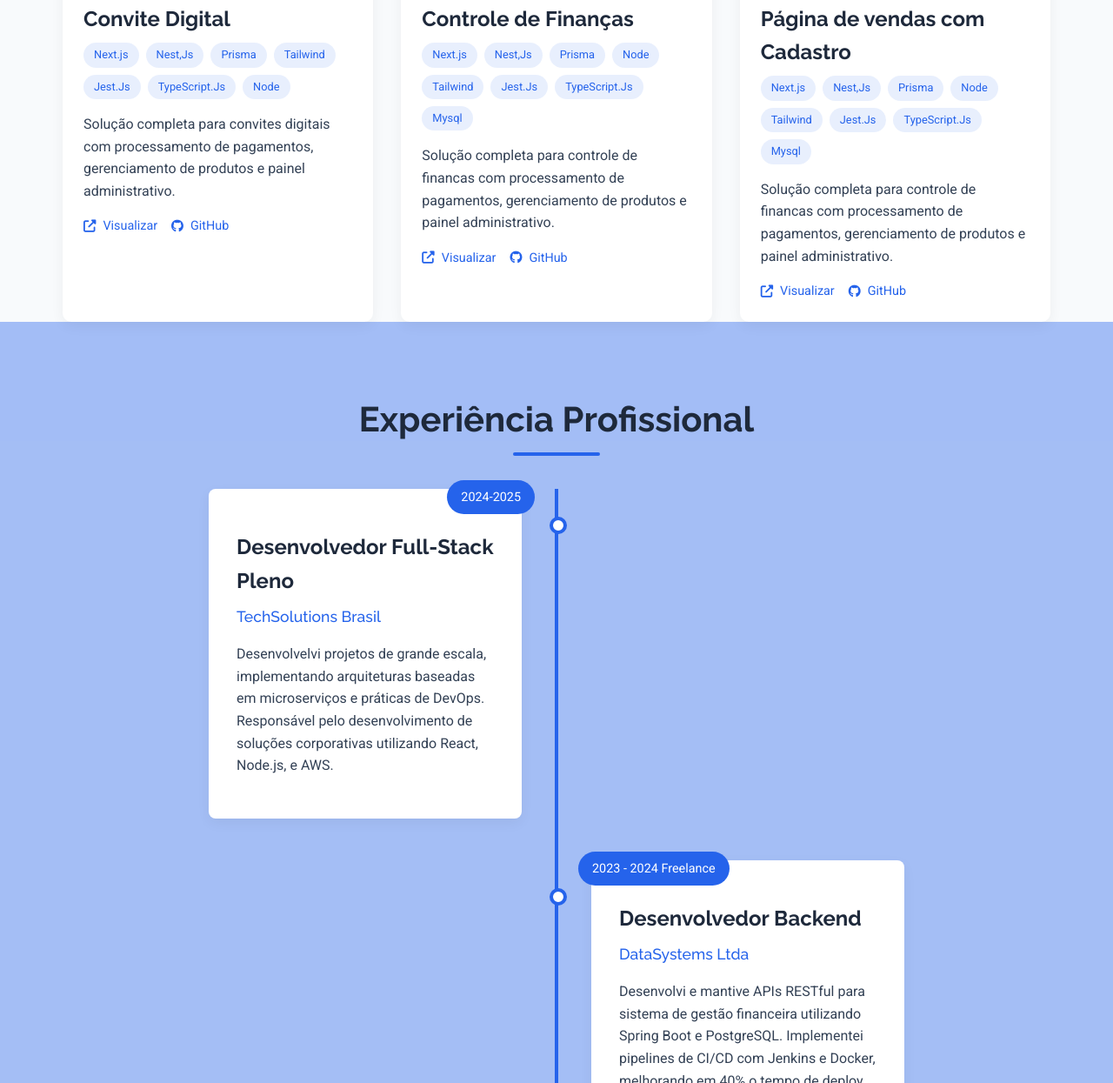
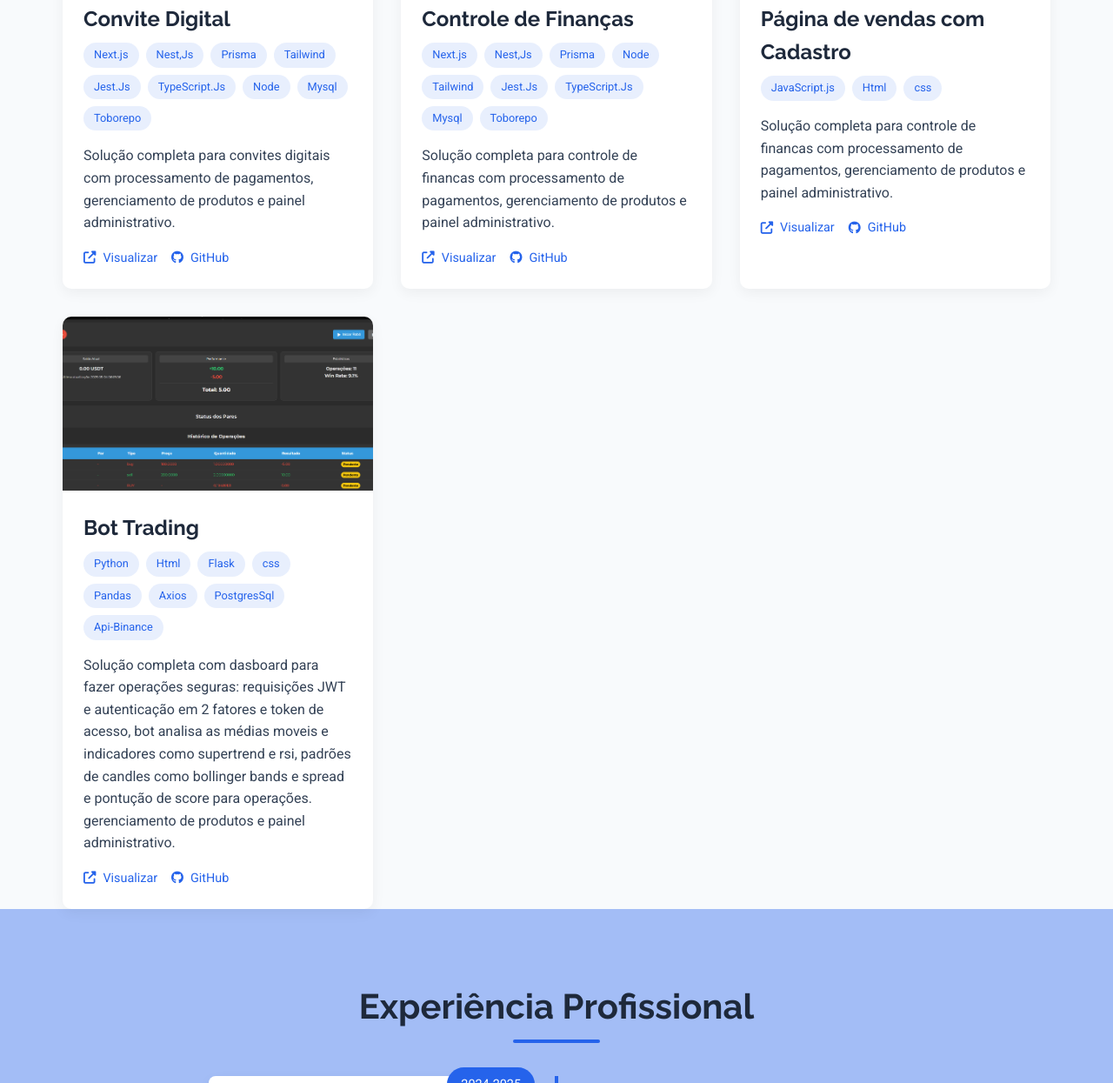
Before and after one commit to tiago-kelis/meu-portfolio, a plain HTML site: page index.html in a window 1280 px wide. Shown: the part 3304-4549 px from the top of the page at 87% size. Drawn offline with Linux system fonts and the light colour scheme.

Commit message:
adicionando o projeto bot trading

```diff
--- a/index.html
+++ b/index.html
@@ -248,6 +248,8 @@
                             <span class="project-tag">Jest.Js</span>
                             <span class="project-tag">TypeScript.Js</span>
                             <span class="project-tag">Node</span>
+                            <span class="project-tag">Mysql</span>
+                            <span class="project-tag">Toborepo</span>
                         </div>
                         <p>
                             Solução completa para convites digitais com processamento de pagamentos,
@@ -275,6 +277,7 @@
                             <span class="project-tag">Jest.Js</span>
                             <span class="project-tag">TypeScript.Js</span>
                             <span class="project-tag">Mysql</span>
+                            <span class="project-tag">Toborepo</span>
                         </div>
                         <p>
                             Solução completa para controle de financas com processamento de pagamentos,
@@ -295,14 +298,9 @@
                     <div class="project-details">
                         <h3>Página de vendas com Cadastro</h3>
                         <div class="project-tags">
-                            <span class="project-tag">Next.js</span>
-                            <span class="project-tag">Nest,Js</span>
-                            <span class="project-tag">Prisma</span>
-                            <span class="project-tag">Node</span>
-                            <span class="project-tag">Tailwind</span>
-                            <span class="project-tag">Jest.Js</span>
-                            <span class="project-tag">TypeScript.Js</span>
-                            <span class="project-tag">Mysql</span>
+                            <span class="project-tag">JavaScript.js</span>
+                            <span class="project-tag">Html</span>
+                            <span class="project-tag">css</span>
                         </div>
                         <p>
                             Solução completa para controle de financas com processamento de pagamentos,
@@ -310,6 +308,34 @@
                         </p>
                         <div class="project-links">
                             <a href="https://portfolio-delta-flame-37.vercel.app/" class="project-link"><i class="fas fa-external-link-alt"></i> Visualizar</a>
+                            <a href="https://github.com/tiago-kelis/gamer_bug" class="project-link"><i class="fab fa-github"></i> GitHub</a>
+                        </div>
+                    </div>
+                </div>
+
+                <div class="project-card">
+                    <div class="project-image">
+                        <img src="/img/Captura de tela 2025-05-04 060520.png" alt="Bot Trading">
+                    </div>
+                    <div class="project-details">
+                        <h3>Bot Trading</h3>
+                        <div class="project-tags">
+                            <span class="project-tag">Python</span>
+                            <span class="project-tag">Html</span>
+                            <span class="project-tag">Flask</span>
+                            <span class="project-tag">css</span>
+                            <span class="project-tag">Pandas</span>
+                            <span class="project-tag">Axios</span>
+                            <span class="project-tag">PostgresSql</span>
+                            <span class="project-tag">Api-Binance</span>
+                        </div>
+                        <p>
+                            Solução completa com dasboard para fazer operações seguras: requisições JWT e autenticação em 2 fatores e token de acesso, bot analisa as médias moveis e indicadores como supertrend e rsi,
+                            padrões de candles como bollinger bands e  spread e pontução de score para operações.
+                            gerenciamento de produtos e painel administrativo.
+                        </p>
+                        <div class="project-links">
+                            <a href="#" class="project-link"><i class="fas fa-external-link-alt"></i> Visualizar</a>
                             <a href="https://github.com/tiago-kelis/gamer_bug" class="project-link"><i class="fab fa-github"></i> GitHub</a>
                         </div>
                     </div>
```
Also changed, not shown: img/Captura de tela 2025-05-04 060520.png (added).
